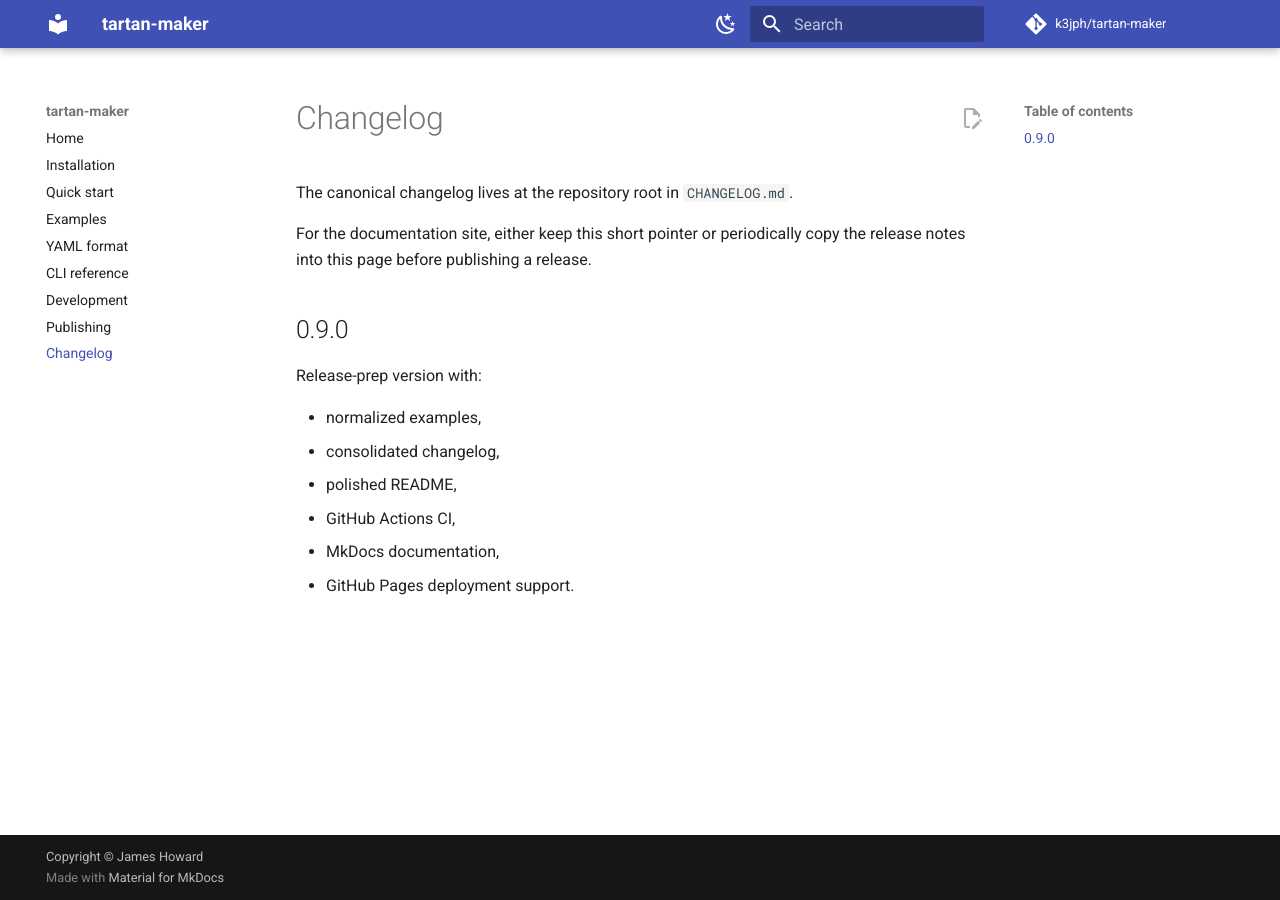
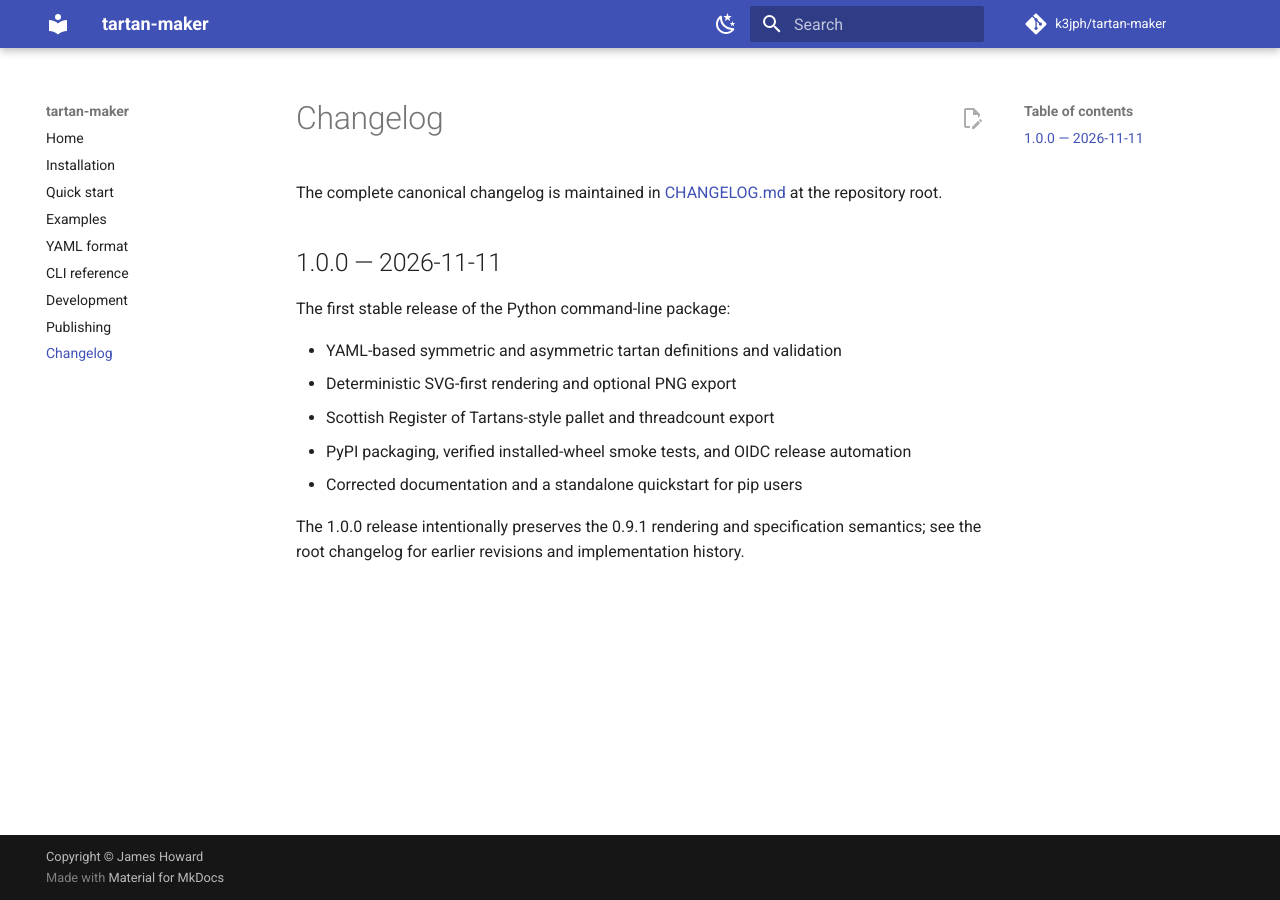
Before and after one commit to k3jph/tartan-maker, an MkDocs documentation site: the page built from docs/changelog.md, in a window 1280 px wide. Built offline with MkDocs 1.6.1 and Material for MkDocs 9.7.7, drawn with Linux system fonts in a browser that asks for light colours; comment, search, counter and statistics services are not loaded.

Commit message:
docs: publish 1.0 release notes on MkDocs site

```diff
--- a/docs/changelog.md
+++ b/docs/changelog.md
@@ -1,16 +1,18 @@
 # Changelog
 
-The canonical changelog lives at the repository root in `CHANGELOG.md`.
+The complete canonical changelog is maintained in
+[CHANGELOG.md](https://github.com/k3jph/tartan-maker/blob/main/CHANGELOG.md)
+at the repository root.
 
-For the documentation site, either keep this short pointer or periodically copy the release notes into this page before publishing a release.
+## 1.0.0 — 2026-11-11
 
-## 0.9.0
+The first stable release of the Python command-line package:
 
-Release-prep version with:
+- YAML-based symmetric and asymmetric tartan definitions and validation
+- Deterministic SVG-first rendering and optional PNG export
+- Scottish Register of Tartans-style pallet and threadcount export
+- PyPI packaging, verified installed-wheel smoke tests, and OIDC release automation
+- Corrected documentation and a standalone quickstart for pip users
 
-- normalized examples,
-- consolidated changelog,
-- polished README,
-- GitHub Actions CI,
-- MkDocs documentation,
-- GitHub Pages deployment support.
+The 1.0.0 release intentionally preserves the 0.9.1 rendering and specification
+semantics; see the root changelog for earlier revisions and implementation history.
```
